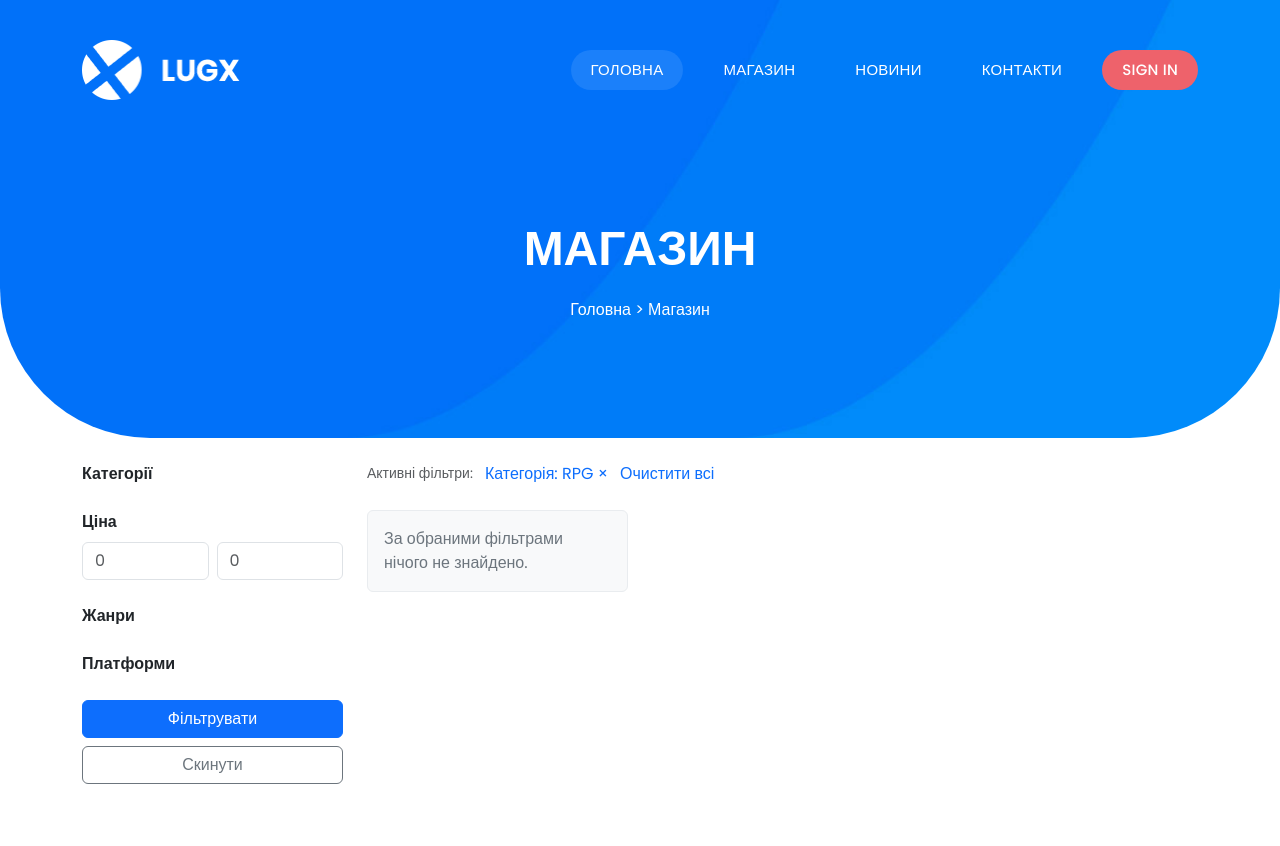
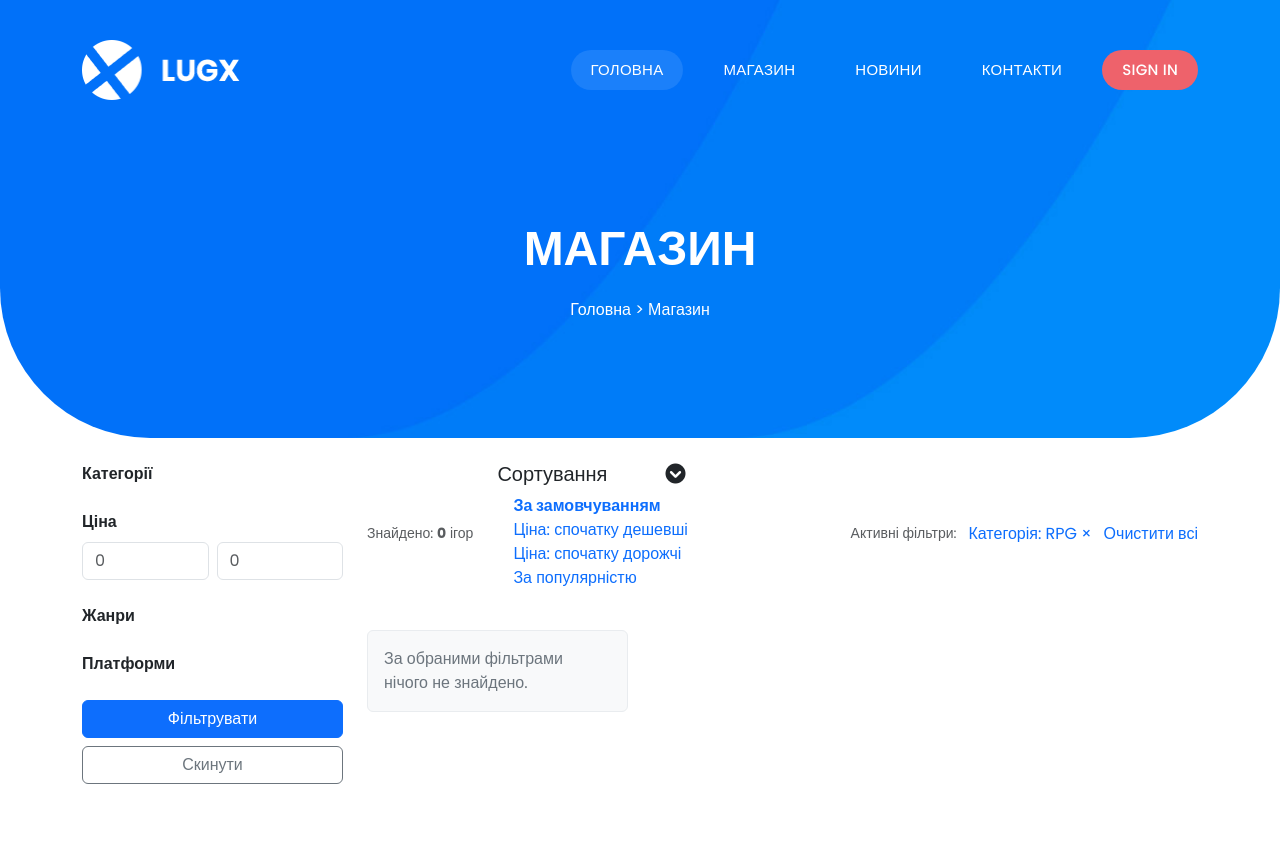
Before and after one commit to Oleksii-choko/gameshop, a Django app: page /shop/ in a window 1280 px wide. Shown: the top 846 px of the page. Run offline with Django 5.2, Linux system fonts and the light colour scheme; data that the repository does not hold is empty; some libraries are stand-ins or nearby versions.

Commit message:
version 1.3.2 created sorted

```diff
--- a/gameshop/forms.py
+++ b/gameshop/forms.py
@@ -1,8 +1,19 @@
 from django import forms
-from .models import Category,Platform,Genre, ContactMessage
+from .models import Category, Platform, Genre, ContactMessage
 
 
+SORT_CHOICES = [
+    ('', 'За замовчуванням'),
+    ('price_asc', 'Ціна: спочатку дешевші'),
+    ('price_desc', 'Ціна: спочатку дорожчі'),
+    ('popular', 'За популярністю'),
+]
+
 class GameFilterForm(forms.Form):
+    """Для сортування"""
+    sort = forms.ChoiceField(choices=SORT_CHOICES,required=False)
+
+
     category = forms.ModelMultipleChoiceField(
         queryset=Category.objects.all(),
         required=False,
@@ -19,8 +30,8 @@ class GameFilterForm(forms.Form):
         required=False,
         widget=forms.CheckboxSelectMultiple,
     )
-    price_min = forms.DecimalField(required=False,min_value=0)
-    price_max = forms.DecimalField(required=False,min_value=0)
+    price_min = forms.DecimalField(required=False, min_value=0)
+    price_max = forms.DecimalField(required=False, min_value=0)
 
     require_all_platforms = forms.BooleanField(required=False)
     require_all_genres = forms.BooleanField(required=False)
--- a/gameshop/templates/gameshop/components/_sort.html
+++ b/gameshop/templates/gameshop/components/_sort.html
@@ -6,34 +6,30 @@
 
   <div class="sort-control">
     <ul class="list-unstyled templatemo-accordion mb-0">
-      {% for group in data %}
       <li class="pb-3">
         <a class="collapsed d-flex justify-content-between align-items-center h5 text-decoration-none"
            data-bs-toggle="collapse"
-             href="#sort-{{ forloop.counter }}"
+           href="#sort-1"
            role="button"
            aria-expanded="true"
-             aria-controls="sort-{{ forloop.counter }}">
-            Фільтрація: {{ group.title }}
+           aria-controls="sort-1">
+            Сортування
           <i class="fa fa-fw fa-chevron-circle-down ms-2"></i>
         </a>
 
-          <ul id="sort-{{ forloop.counter }}" class="collapse show list-unstyled ps-3 mb-0">
-            {% if group.sorters %}
-              {% for sorter in group.sorters %}
-                {% with key=sorter.0 label=sorter.1 %}
-                  <li class="{% if request.GET.sort == key %}active{% endif %}">
+        <ul id="sort-1" class="collapse show list-unstyled ps-3 mb-0">
+          {% for key, label in sort_options %}
+          {% with is_active=current_sort|default:'' %}
+            <li class="{% if is_active == key %}active{% endif %}">
               <a class="text-decoration-none"
-                       href="?{% qs_replace request sort=key page=1 %}">
+                 href="?{% if base_query %}{{ base_query }}&{% endif %}{% if key %}sort={{ key }}{% endif %}">
                 {{ label }}
               </a>
             </li>
           {% endwith %}
         {% endfor %}
-            {% endif %}
         </ul>
       </li>
-      {% endfor %}
     </ul>
   </div>
 </div>
--- a/gameshop/templates/gameshop/components/shop_filters.html
+++ b/gameshop/templates/gameshop/components/shop_filters.html
@@ -44,7 +44,7 @@
         <div class="mb-4 filter-group">
             <div class="fw-semibold mb-2">Платформи</div>
             <ul class="list-unstyled mb-0">
-                {% for platform in rform.platform %}
+                {% for platform in form.platform %}
                 <li class="mb-1">
                     <label class="d-flex align-items-center gap-2 filter-check">
                         {{platform.tag}}
--- a/gameshop/templates/gameshop/contact.html
+++ b/gameshop/templates/gameshop/contact.html
@@ -21,8 +21,8 @@
                 <div class="col-lg-6 align-self-center">
                     <div class="left-text">
                         <div class="section-heading">
-                            <h6>Contact Us</h6>
-                            <h2>Say Hello!</h2>
+                            <h6>Контакти</h6>
+                            <h2>Скажи Привіт!</h2>
                         </div>
                         <p>Шаблон LUGX Gaming базується на найновішому CSS-фреймворку Bootstrap 5.
                             Цей шаблон надано TemplateMo та підходить для ваших інтернет-магазинів ігрових магазинів.
--- a/gameshop/templates/gameshop/shop.html
+++ b/gameshop/templates/gameshop/shop.html
@@ -19,6 +19,7 @@
             <main class="col-12 col-lg-9">
                 <!-- Toolbar над сіткою ігор -->
                 <div class="shop-toolbar d-flex align-items-center justify-content-between flex-wrap gap-2 mb-4">
+                    {% include 'gameshop/components/_sort.html' %}
 
                     {% include 'gameshop/components/_chips.html' %}
                 </div>
--- a/gameshop/views.py
+++ b/gameshop/views.py
@@ -43,6 +43,12 @@ class Shop(ListView):
     template_name = 'gameshop/shop.html'
     paginate_by = 6
 
+    SORT_MAP = {
+        'price_asc': 'price',
+        'price_desc': '-price',
+        'popular': '-watched',
+    }
+
     def get_queryset(self):
         qs = (Game.objects.filter(is_published=True)
               .select_related("category")
@@ -77,7 +83,12 @@ class Shop(ListView):
                         qs = qs.filter(genres=g)
                 else:
                     qs = qs.filter(genres__in=gens)
-        return qs.distinct().order_by("-created_at")
+            sort_key = form.cleaned_data.get('sort') or self.request.GET.get('sort')
+            if sort_key in self.SORT_MAP:
+                qs = qs.order_by(self.SORT_MAP[sort_key])
+            else:
+                qs = qs.order_by("-created_at")
+        return qs.distinct()
 
     def get_form(self):
         return GameFilterForm(self.request.GET or None)
@@ -88,6 +99,21 @@ class Shop(ListView):
         """Дополнительные элементы"""
         ctx = super().get_context_data()
         ctx['form'] = getattr(self, 'form', self.get_form())
+        # всі поточні GET-параметри
+        qd = self.request.GET.copy()
+        qd.pop('sort', None)  # забираємо старий sort
+        qd.pop('page', None)  # і номер сторінки
+        ctx['base_query'] = qd.urlencode()  # типу "category=rpg&price_min=100"
+
+        ctx['current_sort'] = self.request.GET.get('sort', '')
+
+        # Якщо хочеш, можеш ще передати список варіантів сортування
+        ctx['sort_options'] = [
+            ('', 'За замовчуванням'),
+            ('price_asc', 'Ціна: спочатку дешевші'),
+            ('price_desc', 'Ціна: спочатку дорожчі'),
+            ('popular', 'За популярністю'),
+        ]
         ctx['categories'] = Category.objects.only('id','title','slug')
         ctx['genres'] = Genre.objects.only('id','title')
         ctx['platforms'] = Platform.objects.only('id','title')
```
Also changed, not shown: gameshop/templatetags/querystring.py (+0 -21 lines). Lines whose indentation alone changed are shown as unchanged.
